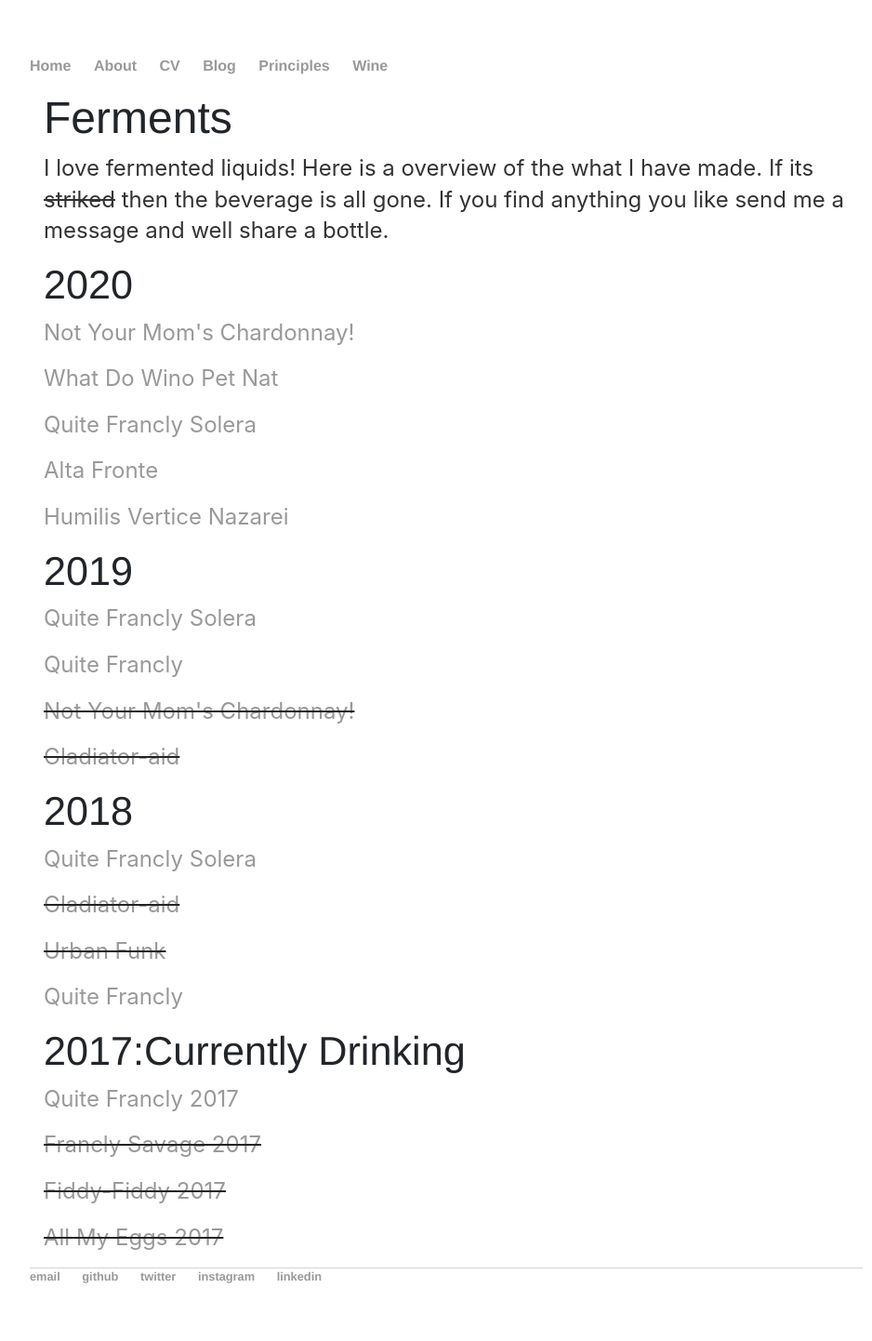
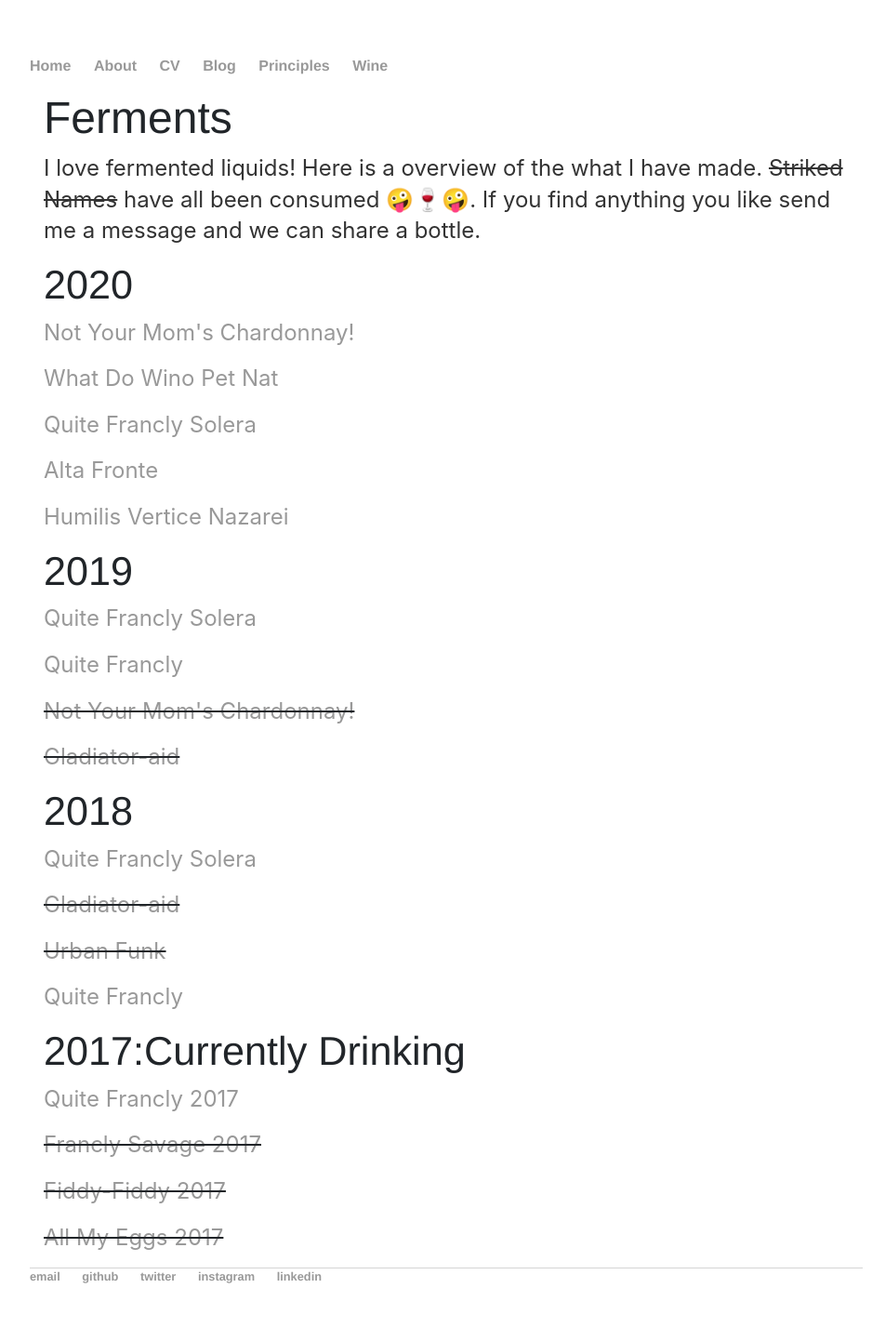
Before and after one commit to spacemanidol/spacemanidol.github.io, a Jekyll site: the page built from wine/index.html, in a window 1280 px wide. Shown: the whole page at 93% size, without its empty margins (160-1098 px from the left). Built offline with Jekyll 4.4.1, drawn with Linux system fonts in a browser that asks for light colours; comment, search, counter and statistics services are not loaded.

Commit message:
Update index.html

```diff
--- a/wine/index.html
+++ b/wine/index.html
@@ -4,7 +4,7 @@ title: Liquids
 ---
 <div class="about">
   <h1>Ferments</h1>
-  <p>I love fermented liquids! Here is a overview of the what I have made. If its <strike>striked</strike> then the beverage is all gone. If you find anything you like send me a message and well share a bottle. </p>
+  <p>I love fermented liquids! Here is a overview of the what I have made. <strike>Striked Names</strike> have all been consumed 🤪🍷🤪. If you find anything you like send me a message and we can share a bottle. </p>
   <h2>2020</h2>
   <p><a href='chardonnay2020.html'>Not Your Mom's Chardonnay!</a></p>
   <p><a href='whatdowino2020.html'>What Do Wino Pet Nat</a></p>
```
